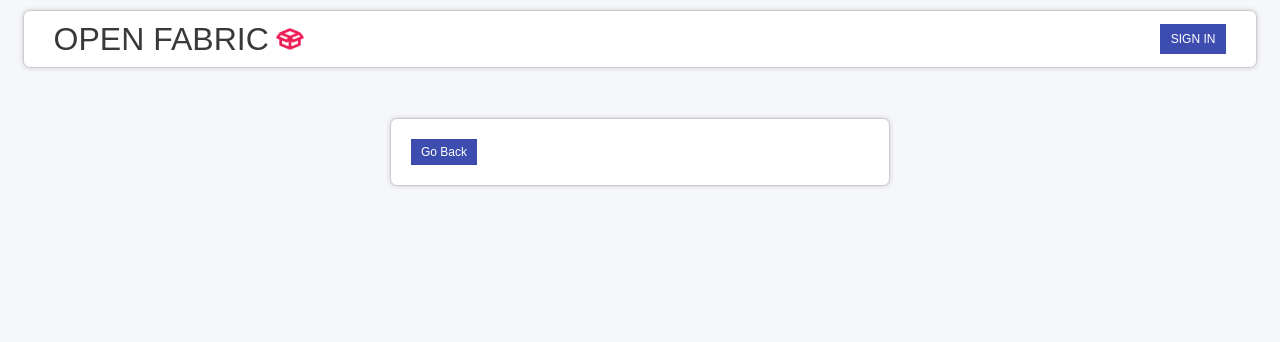
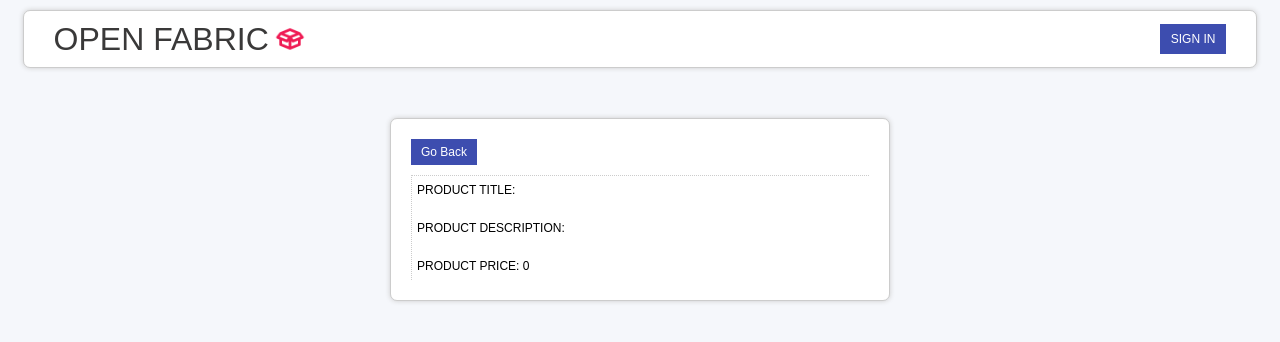
Before and after one commit to Tobbs101/fe-open-fabric, an Angular app in the folder client/: page /products/1 in a window 1280 px wide. Shown: the top 342 px of the page. Built offline with nearby package versions, Linux system fonts and the light colour scheme.

Commit message:
Update Product Component

```diff
--- a/client/src/app/product/product.component.css
+++ b/client/src/app/product/product.component.css
@@ -18,3 +18,18 @@
     padding: 4px 10px;
     color: #fff;
 }
+
+.product div {
+    text-align: left;
+    border-top:1px dotted #ccc;
+    border-left: 1px dotted #ccc;
+    width:100%;
+    padding: 5px;
+    display:flex;
+    flex-direction: column;
+    gap:20px;
+}
+
+.product p {
+    font-size: 12px;
+}
--- a/client/src/app/product/product.component.html
+++ b/client/src/app/product/product.component.html
@@ -1,3 +1,8 @@
 <div class="product">
-    <button (click)="viewProducts()">Go Back</button>
+  <button (click)="viewProducts()">Go Back</button>
+  <div>
+    <p>PRODUCT TITLE: {{ Product.productName }}</p>
+    <p>PRODUCT DESCRIPTION: {{ Product.productDescription }}</p>
+    <p>PRODUCT PRICE: {{ Product.productPrice }}</p>
+  </div>
 </div>
--- a/client/src/app/product/product.component.ts
+++ b/client/src/app/product/product.component.ts
@@ -1,13 +1,19 @@
 import { Component } from '@angular/core';
 import { Router } from '@angular/router';
 
+interface Product {
+  id: number;
+  productName: string;
+  productDescription: string;
+  productPrice: number;
+}
 @Component({
   selector: 'app-product',
   templateUrl: './product.component.html',
   styleUrls: ['./product.component.css']
 })
 export class ProductComponent {
-  private Product: Object = {};
+  public Product: Product = {id:0,productName:'',productDescription:'',productPrice:0};
 
   constructor(private router: Router){}
 
```
